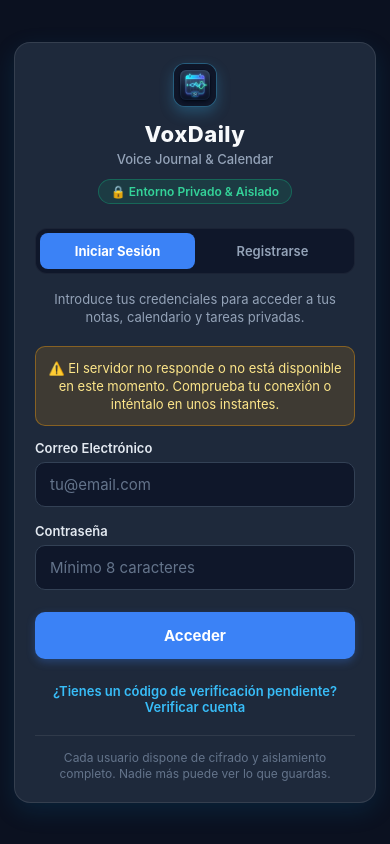
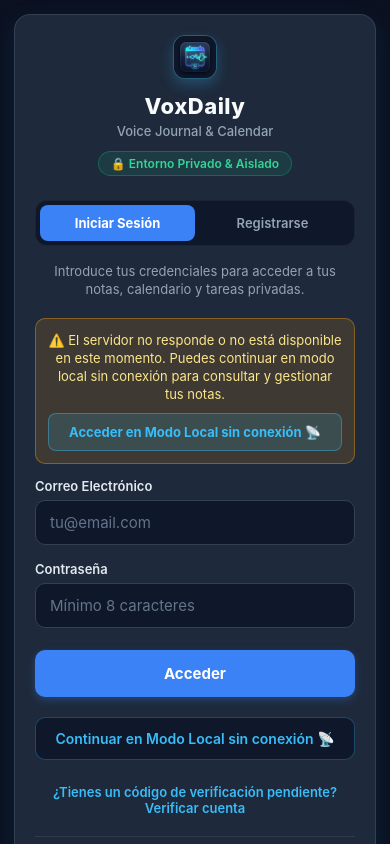
Before and after one commit to mariete1223/proyecto-ai, a React Native app in the folder frontend/: screen / in a window 390 px wide. Built offline with nearby package versions, Linux system fonts and the light colour scheme; no server answers.

Commit message:
fix(auth): retener cuenta e identidad en modo offline y permitir acceso sin backend (#137)

```diff
--- a/frontend/App.tsx
+++ b/frontend/App.tsx
@@ -169,12 +169,17 @@ export default function App() {
   const [authSession, setAuthSession] = useState<AuthSession | null>(() =>
     authStorage.loadSession(),
   );
+  const [offlineUserId, setOfflineUserId] = useState<string | null>(
+    () => authStorage.getLastAccount()?.userId || null,
+  );
   const [bypassAuth, setBypassAuth] = useState(false);
   const [isBackendOffline, setIsBackendOffline] = useState(false);
   const [showAuthModal, setShowAuthModal] = useState(false);
   const [showOnboardingModal, setShowOnboardingModal] = useState(false);
   const [showOfflineNoticeModal, setShowOfflineNoticeModal] = useState(false);
-  const userId = authSession ? authSession.userId : "user-demo-123";
+  const userId = authSession
+    ? authSession.userId
+    : offlineUserId || "user-demo-123";
   const userToken = authSession?.token;
   const [isInitialized, setIsInitialized] = useState(false);
   const { width } = useWindowDimensions();
@@ -688,13 +693,14 @@ export default function App() {
     );
   }
 
-  // Si no hay sesión activa y no ha entrado en modo invitado, requerimos inicio de sesión o registro
+  // Si no hay sesión activa y no ha entrado en modo invitado / offline, requerimos inicio de sesión o registro
   if (!authSession && !bypassAuth) {
     return (
       <AuthScreen
         baseUrl={getBackendUrl()}
         onSuccess={async (session) => {
           setAuthSession(session);
+          setOfflineUserId(session.userId);
           if (session?.userId && session.userId !== "user-demo-123") {
             try {
               await adoptGuestData(db, session.userId);
@@ -704,6 +710,16 @@ export default function App() {
           if (session?.userId && !isOnboardingCompleted(session.userId)) {
             setShowOnboardingModal(true);
           }
+        }}
+        onContinueOffline={(targetUserId) => {
+          const effectiveUserId =
+            targetUserId ||
+            authStorage.getLastAccount()?.userId ||
+            "user-demo-123";
+          setOfflineUserId(effectiveUserId);
+          setBypassAuth(true);
+          setShowOfflineNoticeModal(true);
+          loadDatabaseState(true, effectiveUserId);
         }}
         onOfflineDetected={() => {
           const deviceOffline = isDeviceOffline();
--- a/frontend/components/AuthScreen.tsx
+++ b/frontend/components/AuthScreen.tsx
@@ -14,6 +14,8 @@ import {
 } from "react-native";
 import {
   AuthSession,
+  LastAccount,
+  authStorage,
   loginUser,
   registerUser,
   resendVerification,
@@ -28,7 +30,7 @@ const appLogo = require("../assets/logo-small.png");
 export interface AuthScreenProps {
   baseUrl: string;
   onSuccess: (session: AuthSession) => void;
-  onContinueOffline?: () => void;
+  onContinueOffline?: (targetUserId?: string) => void;
   onOfflineDetected?: () => void;
   isOffline?: boolean;
 }
@@ -43,6 +45,10 @@ export const AuthScreen: React.FC<AuthScreenProps> = ({
   const { width } = useWindowDimensions();
   const isSmallScreen = width < 480;
   const isTablet = width >= 480 && width < 900;
+
+  const [lastAccount] = useState<LastAccount | null>(() =>
+    authStorage.getLastAccount(),
+  );
 
   const [mode, setMode] = useState<"login" | "register">("login");
   const [email, setEmail] = useState("");
@@ -367,8 +373,22 @@ export const AuthScreen: React.FC<AuthScreenProps> = ({
             >
               <Text style={styles.serverOfflineNoticeText}>
                 ⚠️ El servidor no responde o no está disponible en este momento.
-                Comprueba tu conexión o inténtalo en unos instantes.
+                Puedes continuar en modo local sin conexión para consultar y
+                gestionar tus notas.
               </Text>
+              {onContinueOffline && (
+                <Pressable
+                  style={styles.continueOfflineBannerButton}
+                  onPress={() => onContinueOffline(lastAccount?.userId)}
+                  testID="btn-auth-continue-offline"
+                >
+                  <Text style={styles.continueOfflineBannerButtonText}>
+                    {lastAccount
+                      ? `Acceder sin conexión como ${lastAccount.email} 📡`
+                      : "Acceder en Modo Local sin conexión 📡"}
+                  </Text>
+                </Pressable>
+              )}
             </View>
           )}
 
@@ -444,6 +464,20 @@ export const AuthScreen: React.FC<AuthScreenProps> = ({
               </Text>
             )}
           </Pressable>
+
+          {onContinueOffline && (isOffline || offlineDetected) && (
+            <Pressable
+              style={styles.continueOfflineButton}
+              onPress={() => onContinueOffline(lastAccount?.userId)}
+              testID="btn-auth-continue-offline-footer"
+            >
+              <Text style={styles.continueOfflineButtonText}>
+                {lastAccount
+                  ? `Continuar sin conexión como ${lastAccount.email} 📡`
+                  : "Continuar en Modo Local sin conexión 📡"}
+              </Text>
+            </Pressable>
+          )}
 
           {mode === "login" && (
             <Pressable
@@ -736,4 +770,35 @@ const styles = StyleSheet.create({
     lineHeight: 18,
     textAlign: "center",
   },
+  continueOfflineBannerButton: {
+    marginTop: 10,
+    backgroundColor: "rgba(56, 189, 248, 0.15)",
+    borderWidth: 1,
+    borderColor: "rgba(56, 189, 248, 0.4)",
+    borderRadius: 8,
+    paddingVertical: 10,
+    paddingHorizontal: 12,
+    alignItems: "center",
+  },
+  continueOfflineBannerButtonText: {
+    color: "#38BDF8",
+    fontSize: 13,
+    fontWeight: "700",
+  },
+  continueOfflineButton: {
+    marginTop: 4,
+    marginBottom: 16,
+    backgroundColor: "#0F172A",
+    borderWidth: 1,
+    borderColor: "rgba(56, 189, 248, 0.3)",
+    borderRadius: 10,
+    paddingVertical: 12,
+    paddingHorizontal: 16,
+    alignItems: "center",
+  },
+  continueOfflineButtonText: {
+    color: "#38BDF8",
+    fontSize: 14,
+    fontWeight: "600",
+  },
 });
--- a/frontend/services/authService.ts
+++ b/frontend/services/authService.ts
@@ -6,14 +6,22 @@ export interface AuthSession {
   userId: string;
 }
 
+export interface LastAccount {
+  userId: string;
+  email: string;
+}
+
 const STORAGE_KEY = "proyecto_ai_auth_session";
+const LAST_ACCOUNT_KEY = "proyecto_ai_last_account";
 
 // Fallback in-memory session for test / native environments without persistent storage
 let memorySession: AuthSession | null = null;
+let memoryLastAccount: LastAccount | null = null;
 
 export const authStorage = {
   saveSession(session: AuthSession): void {
     memorySession = session;
+    this.saveLastAccount({ userId: session.userId, email: session.email });
     if (
       Platform.OS === "web" &&
       typeof window !== "undefined" &&
@@ -61,6 +69,65 @@ export const authStorage = {
         window.localStorage.removeItem(STORAGE_KEY);
       } catch (err) {
         console.warn("[Auth] Failed to clear localStorage:", err);
+      }
+    }
+  },
+
+  saveLastAccount(account: LastAccount): void {
+    memoryLastAccount = account;
+    if (
+      Platform.OS === "web" &&
+      typeof window !== "undefined" &&
+      window.localStorage
+    ) {
+      try {
+        window.localStorage.setItem(LAST_ACCOUNT_KEY, JSON.stringify(account));
+      } catch (err) {
+        console.warn(
+          "[Auth] Failed to save last account to localStorage:",
+          err,
+        );
+      }
+    }
+  },
+
+  getLastAccount(): LastAccount | null {
+    if (memoryLastAccount) return memoryLastAccount;
+    if (
+      Platform.OS === "web" &&
+      typeof window !== "undefined" &&
+      window.localStorage
+    ) {
+      try {
+        const raw = window.localStorage.getItem(LAST_ACCOUNT_KEY);
+        if (raw) {
+          const parsed = JSON.parse(raw);
+          if (parsed?.userId && parsed?.email) {
+            memoryLastAccount = parsed;
+            return parsed;
+          }
+        }
+      } catch (err) {
+        console.warn(
+          "[Auth] Failed to read last account from localStorage:",
+          err,
+        );
+      }
+    }
+    return null;
+  },
+
+  clearLastAccount(): void {
+    memoryLastAccount = null;
+    if (
+      Platform.OS === "web" &&
+      typeof window !== "undefined" &&
+      window.localStorage
+    ) {
+      try {
+        window.localStorage.removeItem(LAST_ACCOUNT_KEY);
+      } catch (err) {
+        console.warn("[Auth] Failed to clear last account:", err);
       }
     }
   },
```
Also changed, not shown: 2 other files (tests, documents, lock files or other folders).
